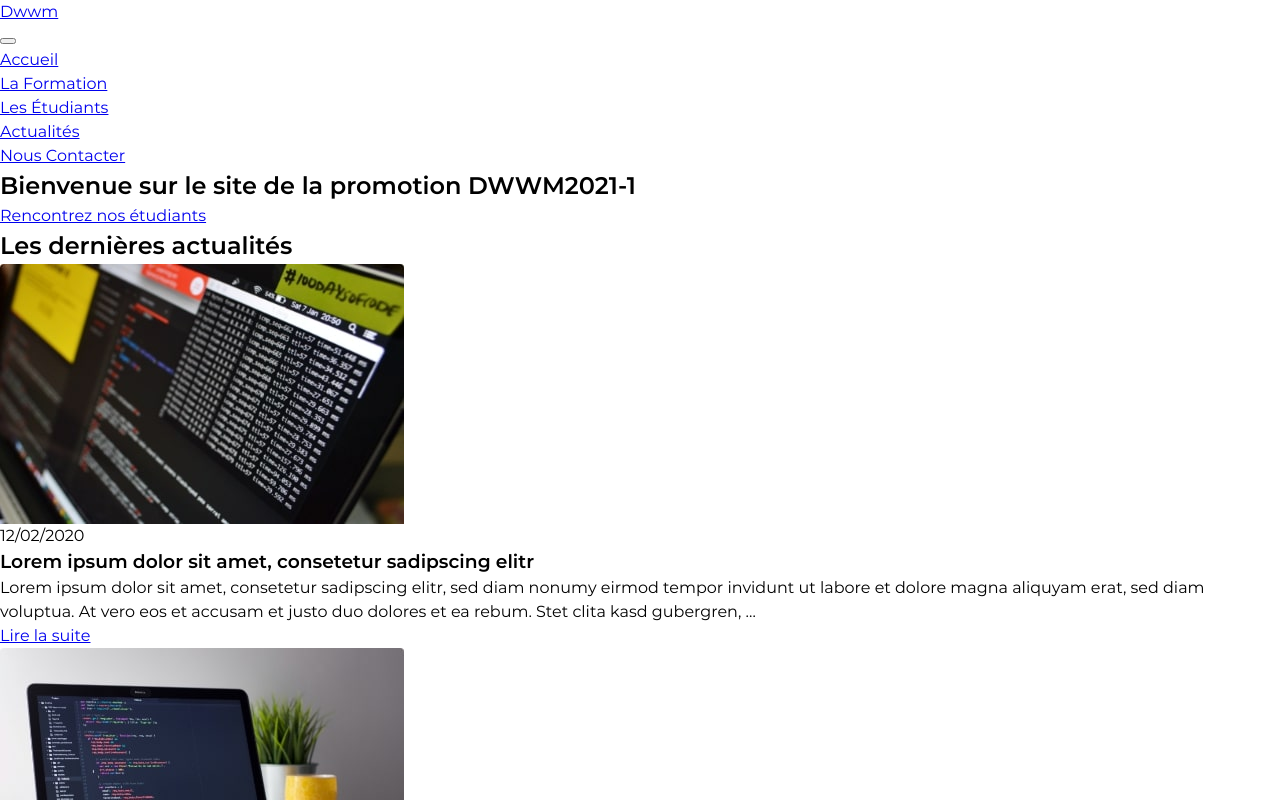
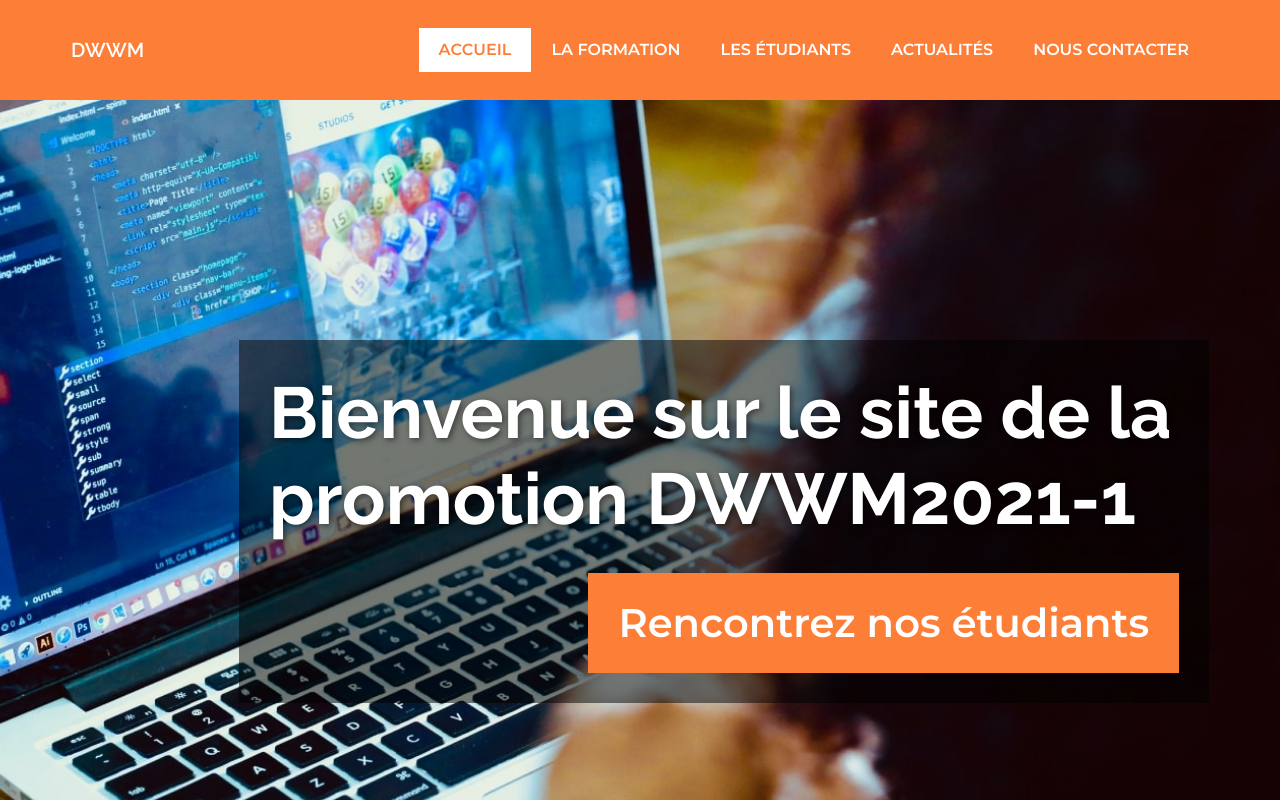
Before and after one commit to davidbreyault/ecf-html-css, a website: page index.html in a window 1280 px wide. Shown: the top 800 px of the page. Drawn offline with Linux system fonts and the light colour scheme.

Commit message:
Sauvegarde css

```diff
--- a/css/style.css
+++ b/css/style.css
@@ -179,7 +179,288 @@ address {
   /* Chrome 6+, Firefox 3.6+, IE 9+, Safari 5.1+ */
 }
 body {
+  color: #331100;
   font-family: Montserrat, sans-serif;
+  font-weight: 400;
+  font-size: 1.6rem;
+  line-height: 1.5;
+}
+
+h1, h2 {
+  font-weight: 800;
+}
+
+h1 {
+  color: #FFFFFF;
+  font-family: Raleway, sans-serif;
+  font-size: 3.8rem;
+  line-height: 1.2;
+  text-shadow: 2px 2px 6px #00000080;
+  text-align: center;
+}
+@media screen and (min-width: 36em) {
+  h1 {
+    font-size: 4.5rem;
+    text-align: left;
+  }
+}
+@media screen and (min-width: 75em) {
+  h1 {
+    font-size: 7.2rem;
+  }
+}
+
+a {
+  color: #FFFFFF;
+  font-weight: 600;
+  text-decoration: none;
+}
+
+.container {
+  width: 100%;
+  margin-left: auto;
+  margin-right: auto;
+  padding-left: 1.6rem;
+  padding-right: 1.6rem;
+}
+@media screen and (min-width: 36em) {
+  .container {
+    max-width: calc(36em - 3rem);
+  }
+}
+@media screen and (min-width: 48em) {
+  .container {
+    max-width: calc(48em - 3rem);
+  }
+}
+@media screen and (min-width: 62em) {
+  .container {
+    max-width: calc(62em - 3rem);
+  }
+}
+@media screen and (min-width: 75em) {
+  .container {
+    max-width: calc(75em - 3rem);
+  }
+}
+
+/* ############################################# */
+/* ################## HEADER ################### */
+/* ############################################# */
+.header {
+  background-color: #FD7E37;
+  padding-top: 2.2rem;
+  padding-bottom: 2.2rem;
+}
+.header .container {
+  display: flex;
+  flex-direction: row;
+  justify-content: space-between;
+  align-items: center;
+  position: relative;
+}
+.header__logo {
+  position: relative;
+  z-index: 3;
+  line-height: 5.6rem;
+  font-size: 2rem;
+  font-family: Raleway, sans-serif;
+  font-weight: 700;
+  text-transform: uppercase;
+}
+@media screen and (min-width: 87em) {
+  .header__logo {
+    font-size: 4.8rem;
+  }
+}
+.header__navbar {
+  display: flex;
+  flex-direction: column;
+  justify-content: center;
+  align-items: center;
+  position: fixed;
+  z-index: 2;
+  top: 0%;
+  left: 0%;
+  width: 100vw;
+  min-height: 100vh;
+  background-color: #FD7E37;
+  transform: translateX(-100%);
+  transition: all 0.3s ease-in-out;
+}
+.header__navbar.open {
+  transform: translateX(0%);
+}
+@media screen and (min-width: 62em) {
+  .header__navbar {
+    display: flex;
+    flex-direction: row;
+    justify-content: space-between;
+    align-items: center;
+    position: static;
+    width: max-content;
+    min-height: max-content;
+    background-color: transparent;
+    transform: translateX(0%);
+  }
+}
+@media screen and (min-width: 87em) {
+  .header__navbar {
+    font-size: 2rem;
+  }
+}
+.header__navbar li {
+  width: 75%;
+}
+@media screen and (min-width: 36em) {
+  .header__navbar li {
+    width: 50%;
+  }
+}
+@media screen and (min-width: 62em) {
+  .header__navbar li {
+    width: max-content;
+  }
+}
+.header__navbar a {
+  display: block;
+  width: 100%;
+  padding: 1rem 2rem;
+  text-transform: uppercase;
+  transition: all 0.3s ease-in-out;
+}
+.header__navbar a.active, .header__navbar a:hover, .header__navbar a:focus {
+  background-color: #fff;
+  color: #FD7E37;
+}
+
+.button {
+  position: relative;
+  z-index: 3;
+  width: 50px;
+  height: 50px;
+  cursor: pointer;
+  border: 0.5px solid #FFFFFF;
+  background-color: transparent;
+}
+.button__burger {
+  display: flex;
+  flex-direction: column;
+  justify-content: space-between;
+  align-items: center;
+  width: 100%;
+  height: 50%;
+  margin: 25% auto;
+}
+.button__burger--bar {
+  width: 100%;
+  height: 4px;
+  border-radius: 2px;
+  background-color: #FFFFFF;
+  transition: all 0.3s ease-in-out;
+}
+.button.crossed {
+  position: relative;
+}
+.button.crossed .button__burger--bar:nth-of-type(1) {
+  width: 130%;
+  transform: translateY(10px) rotate(45deg);
+}
+.button.crossed .button__burger--bar:nth-of-type(2) {
+  transform: scaleX(0);
+}
+.button.crossed .button__burger--bar:nth-of-type(3) {
+  width: 130%;
+  transform: translateY(-9px) rotate(-45deg);
+}
+@media screen and (min-width: 62em) {
+  .button {
+    display: none;
+  }
+}
+
+.slide-links {
+  animation: slider 0.3s ease-in-out both;
+}
+
+@keyframes slider {
+  from {
+    transform: translateX(-100rem);
+  }
+  to {
+    transform: translateX(0);
+  }
+}
+/* ############################################# */
+/* ################### HERO #################### */
+/* ############################################# */
+.hero {
+  background-image: url("../img/hero-bg.jpg");
+  background-position: center;
+  background-size: cover;
+}
+@media (min-resolution: 144dpi) {
+  .hero {
+    background-image: url("../img/hero-bg@2x.jpg");
+  }
+}
+.hero .container {
+  display: flex;
+  flex-direction: row;
+  justify-content: flex-end;
+  align-items: flex-end;
+  padding-top: 6rem;
+  padding-bottom: 6rem;
+}
+@media screen and (min-width: 36em) {
+  .hero .container {
+    padding-top: 18rem;
+    padding-bottom: 9rem;
+  }
+}
+@media screen and (min-width: 75em) {
+  .hero .container {
+    padding-top: 24rem;
+    padding-bottom: 12rem;
+  }
+}
+.hero__card {
+  display: flex;
+  flex-direction: column;
+  justify-content: center;
+  align-items: center;
+  max-width: 97rem;
+  padding: 3rem 1rem;
+  background-color: #00000080;
+}
+@media screen and (min-width: 36em) {
+  .hero__card {
+    align-items: flex-end;
+    padding: 3rem;
+  }
+}
+.hero__card a {
+  display: block;
+  width: max-content;
+  margin-top: 3rem;
+  padding: 1rem;
+  background-color: #FD7E37;
+  transition: all 0.3s ease-in-out;
+}
+@media screen and (min-width: 36em) {
+  .hero__card a {
+    font-size: 2.4rem;
+  }
+}
+@media screen and (min-width: 75em) {
+  .hero__card a {
+    padding: 2rem 3rem;
+    font-size: 4rem;
+  }
+}
+.hero__card a:hover, .hero__card a:focus {
+  background-color: #fff;
+  color: #FD7E37;
 }
 
 /*# sourceMappingURL=style.css.map */
```
Also changed, not shown: 1 other file.
